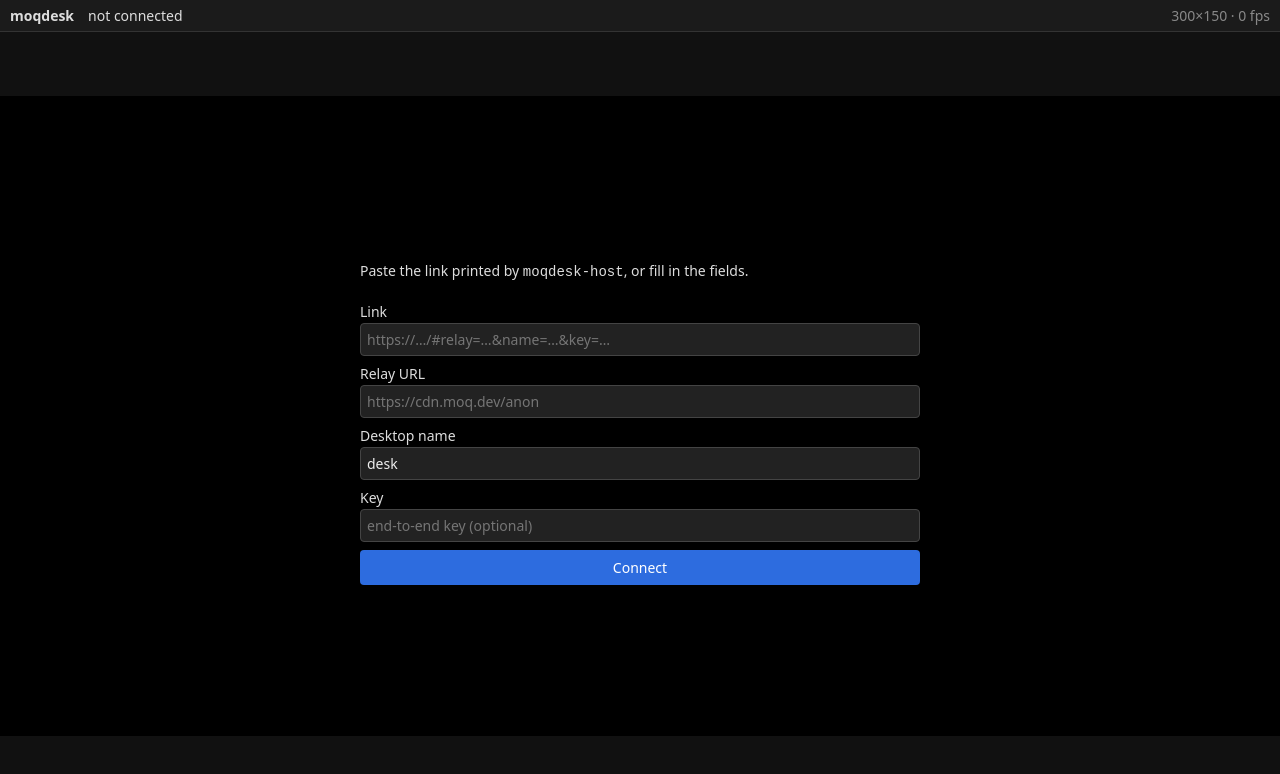
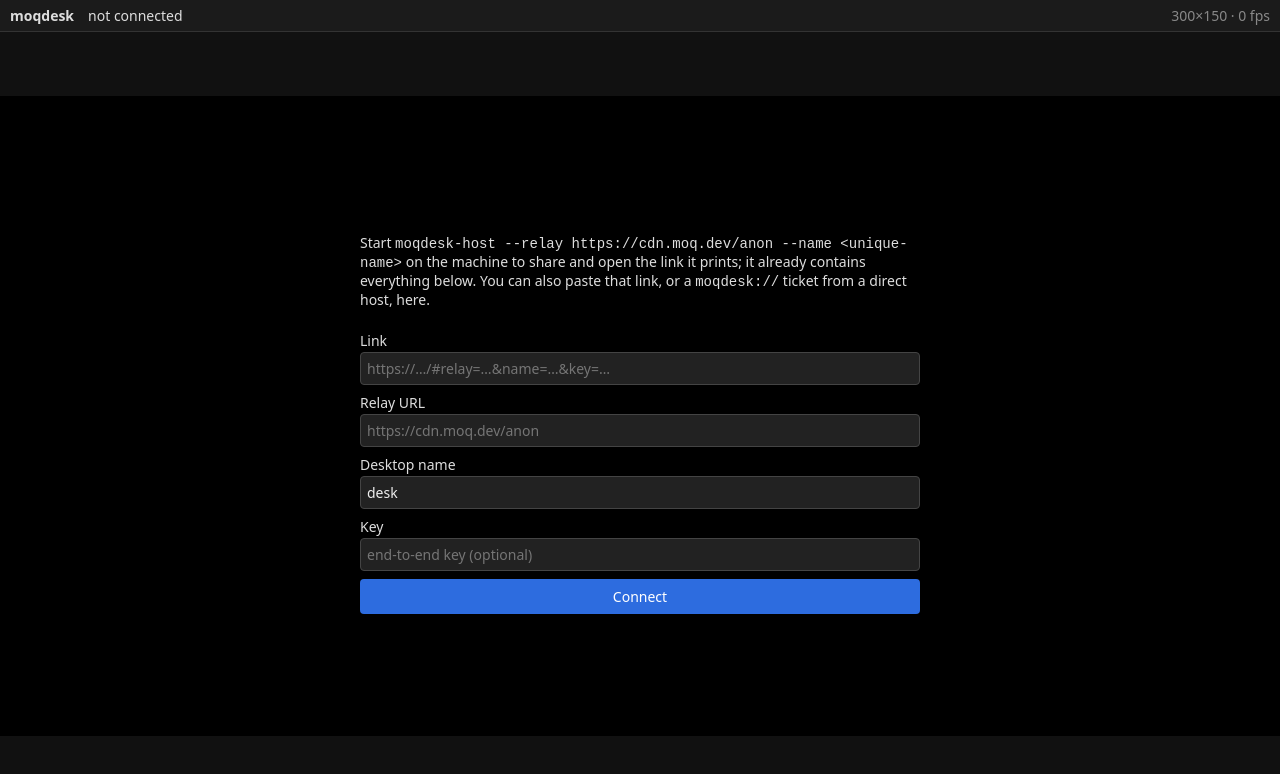
Before and after one commit to kareemn/moqdesk, a website built with Vite: page web/index.html in a window 1280 px wide. Built offline with nearby package versions, Linux system fonts and the light colour scheme.

Commit message:
web: explain where connection settings come from
Co-Authored-By: Devin AI <158243242+devin-ai-integration[bot]@users.noreply.github.com>

```diff
--- a/web/index.html
+++ b/web/index.html
@@ -15,7 +15,11 @@
 		<main id="stage">
 			<canvas id="screen" tabindex="0"></canvas>
 			<form id="connect" hidden>
-				<p>Paste the link printed by <code>moqdesk-host</code>, or fill in the fields.</p>
+				<p>
+					Start <code>moqdesk-host --relay https://cdn.moq.dev/anon --name &lt;unique-name&gt;</code> on the machine to
+					share and open the link it prints; it already contains everything below. You can also paste that link, or a
+					<code>moqdesk://</code> ticket from a direct host, here.
+				</p>
 				<label>Link <input name="link" placeholder="https://…/#relay=…&amp;name=…&amp;key=…" /></label>
 				<label>Relay URL <input name="relay" placeholder="https://cdn.moq.dev/anon" /></label>
 				<label>Desktop name <input name="name" value="desk" /></label>
```
